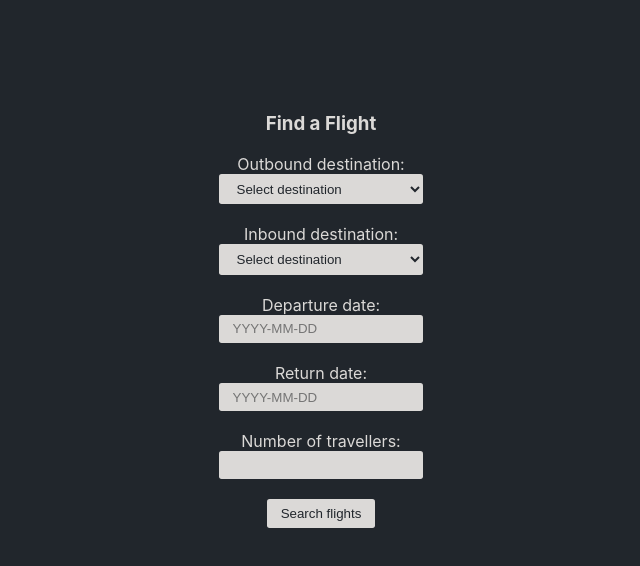
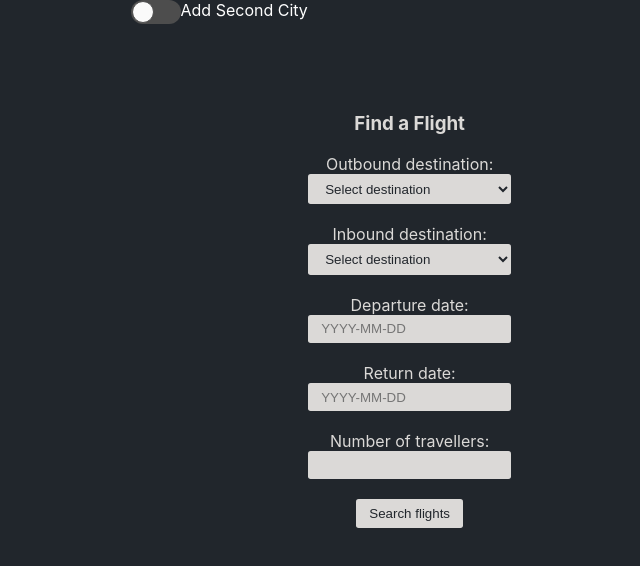
Before and after one commit to rachelnewby/destination-unknown, a React (Create React App) app in the folder frontend/: page / in a window 1280 px wide. Shown: the top 566 px of the page, without its empty margins (319-959 px from the left). Built offline with nearby package versions, Linux system fonts and the light colour scheme.

Commit message:
toggle added to homepage with css

```diff
--- a/frontend/package.json
+++ b/frontend/package.json
@@ -16,6 +16,7 @@
     "react-dom": "^18.2.0",
     "react-router-dom": "^6.8.2",
     "react-scripts": "5.0.1",
+    "react-toggle": "^4.1.3",
     "web-vitals": "^2.1.4"
   },
   "scripts": {
--- a/frontend/src/components/app/App.css
+++ b/frontend/src/components/app/App.css
@@ -3,6 +3,10 @@
   display: flex; /* add flex display */
   flex-wrap: wrap; /* allow for wrapping if necessary */
   justify-content: center; /* center horizontally */
+}
+
+.button-label {
+  color: white;
 }
 
 .FlightForm + .FlightForm {
@@ -50,3 +54,96 @@
     transform: rotate(360deg);
   }
 }
+
+.react-toggle {
+  touch-action: pan-x;
+
+  display: inline-block;
+  position: relative;
+  cursor: pointer;
+  background-color: transparent;
+  border: 0;
+  padding: 0;
+
+  -webkit-touch-callout: none;
+  -webkit-user-select: none;
+  -khtml-user-select: none;
+  -moz-user-select: none;
+  -ms-user-select: none;
+  user-select: none;
+
+  -webkit-tap-highlight-color: rgba(0, 0, 0, 0);
+  -webkit-tap-highlight-color: transparent;
+}
+
+.react-toggle-screenreader-only {
+  border: 0;
+  clip: rect(0 0 0 0);
+  height: 1px;
+  margin: -1px;
+  overflow: hidden;
+  padding: 0;
+  position: absolute;
+  width: 1px;
+}
+
+.react-toggle--disabled {
+  cursor: not-allowed;
+  opacity: 0.5;
+  -webkit-transition: opacity 0.25s;
+  transition: opacity 0.25s;
+}
+
+.react-toggle-track {
+  width: 50px;
+  height: 24px;
+  padding: 0;
+  border-radius: 30px;
+  background-color: #4d4d4d;
+  -webkit-transition: all 0.2s ease;
+  -moz-transition: all 0.2s ease;
+  transition: all 0.2s ease;
+}
+
+.react-toggle:hover:not(.react-toggle--disabled) .react-toggle-track {
+  background-color: #000000;
+}
+
+.react-toggle--checked .react-toggle-track {
+  background-color: #19ab27;
+}
+
+.react-toggle--checked:hover:not(.react-toggle--disabled) .react-toggle-track {
+  background-color: #128d15;
+}
+
+.react-toggle-thumb {
+  transition: all 0.5s cubic-bezier(0.23, 1, 0.32, 1) 0ms;
+  position: absolute;
+  top: 1px;
+  left: 1px;
+  width: 22px;
+  height: 22px;
+  border: 1px solid #4d4d4d;
+  border-radius: 50%;
+  background-color: #fafafa;
+
+  -webkit-box-sizing: border-box;
+  -moz-box-sizing: border-box;
+  box-sizing: border-box;
+
+  -webkit-transition: all 0.25s ease;
+  -moz-transition: all 0.25s ease;
+  transition: all 0.25s ease;
+}
+
+.react-toggle--checked .react-toggle-thumb {
+  left: 27px;
+  border-color: #19ab27;
+}
+
+.react-toggle--focus .react-toggle-thumb {
+  -webkit-box-shadow: 0px 0px 3px 2px #0099e0;
+  -moz-box-shadow: 0px 0px 3px 2px #0099e0;
+  box-shadow: 0px 0px 2px 3px #0099e0;
+}
--- a/frontend/src/components/app/App.js
+++ b/frontend/src/components/app/App.js
@@ -1,6 +1,7 @@
 // import logo from './logo.svg';
 import "./App.css";
 import React, { useState } from "react";
+import Toggle from "react-toggle";
 import FlightForm from "../form/form";
 
 function App() {
@@ -10,17 +11,39 @@
     setSearchClicked(true);
   };
 
+  const handleButtonClickFalse = () => {
+    setSearchClicked(false);
+  };
+
   if (searchClicked === false) {
     return (
       <div className="App">
-        <FlightForm onButtonClick={handleButtonClick} />
+        <Toggle
+          className="react-toggle"
+          defaultChecked={searchClicked}
+          onChange={handleButtonClick}
+          icons={false}
+        />
+        <label className="button-label" htmlFor="second-city-select">
+          Add Second City
+        </label>
+        <FlightForm />
       </div>
     );
   } else {
     return (
       <div className="App">
-        <FlightForm id="firstCity" onButtonClick={handleButtonClick} />
-        <FlightForm id="secondCity" onButtonClick={handleButtonClick} />
+        <Toggle
+          className="react-toggle"
+          defaultChecked={searchClicked}
+          onChange={handleButtonClickFalse}
+          icons={false}
+        />
+        <FlightForm id="firstCity" />
+        <FlightForm id="secondCity" />
+        <label className="button-label" htmlFor="second-city-select">
+          Remove Second City
+        </label>
       </div>
     );
   }
```
Also changed, not shown: frontend/src/components/form/form.js (+83 -53 lines), 1 other file (tests, documents, lock files or other folders).
